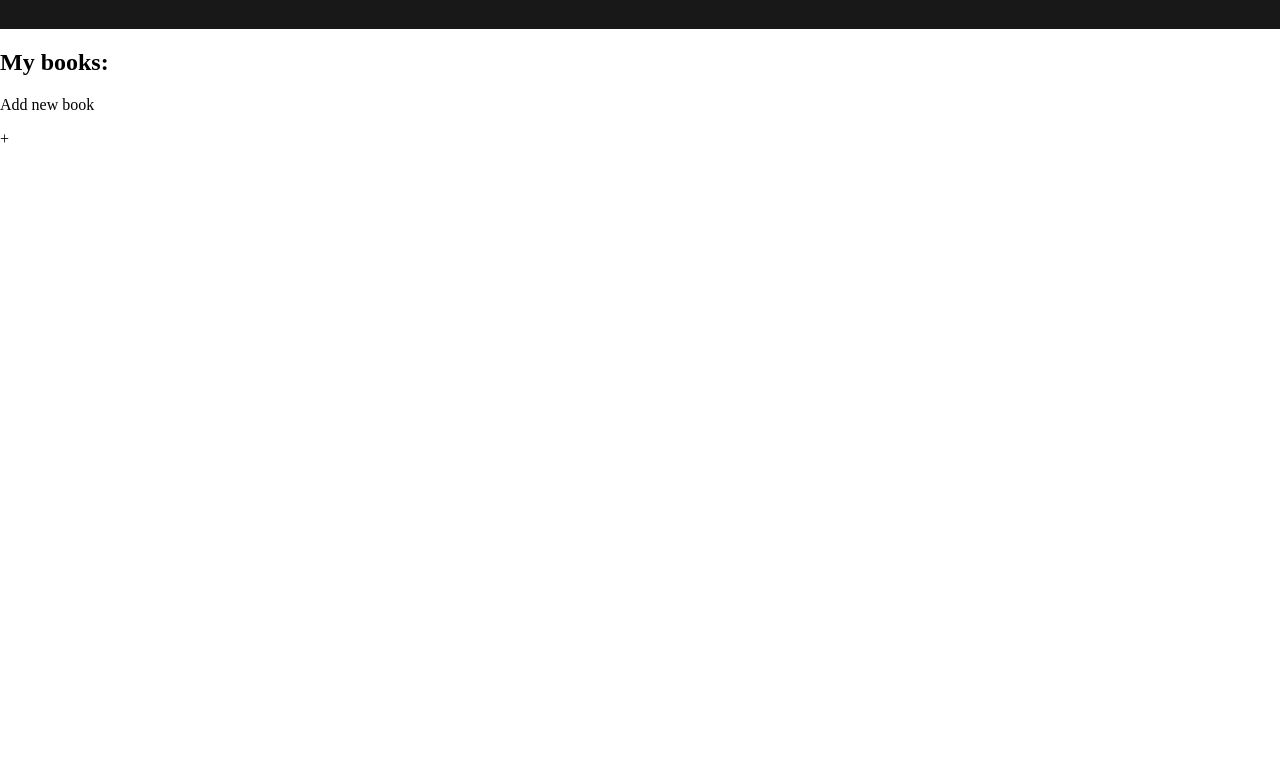
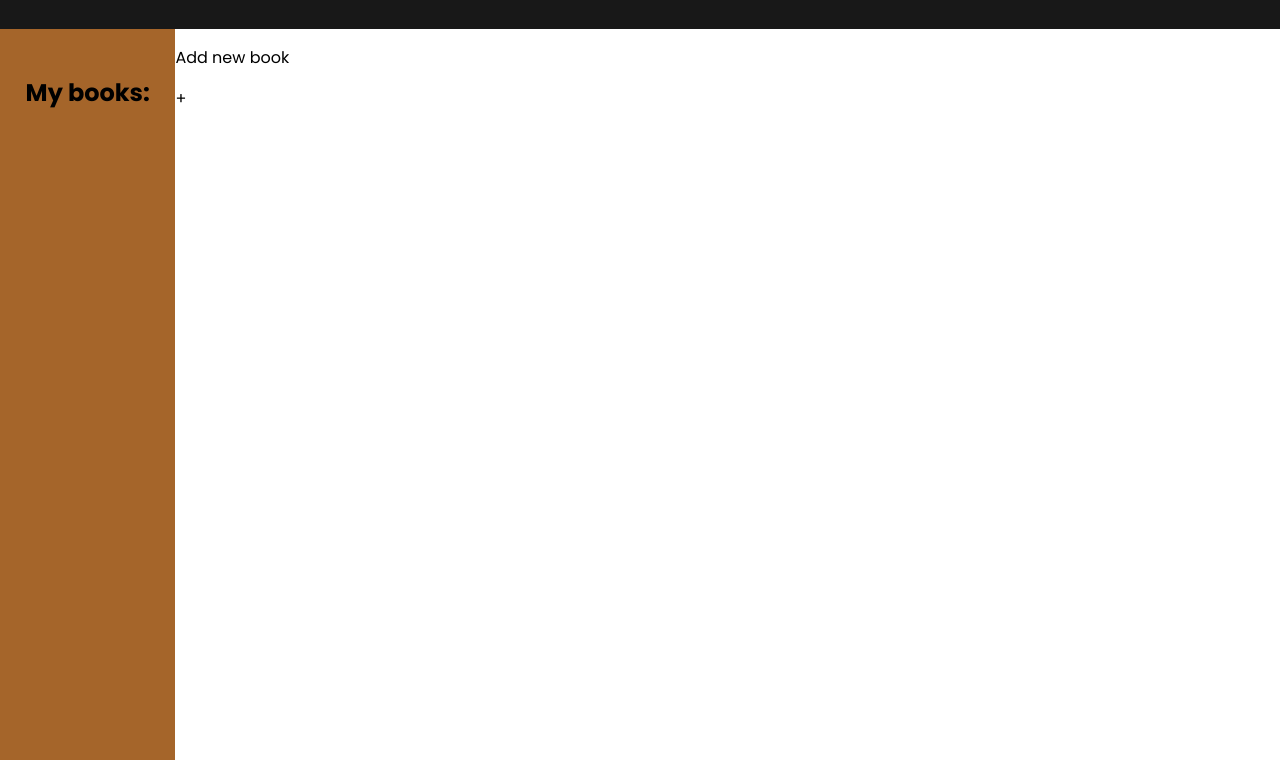
Before and after one commit to danielabadgamero/Library, a plain HTML site: page index.html in a window 1280 px wide. Shown: the part 91-851 px from the top of the page. Before the commit the page ends 800 px from the top, so only its background shows below. Drawn offline with Linux system fonts and the light colour scheme; a web font is replaced by a local one.

Commit message:
Styled sidebar

```diff
--- a/style.css
+++ b/style.css
@@ -27,3 +27,15 @@ header {
     align-items: center;
     justify-content: center;
 }
+
+main {
+    display: flex;
+    font-family: "Poppins", sans-serif;
+    height: 100%;
+}
+
+.sidebar {
+    background-color: rgb(165, 101, 42);
+    padding: 2%;
+    height: 100%;
+}
```
